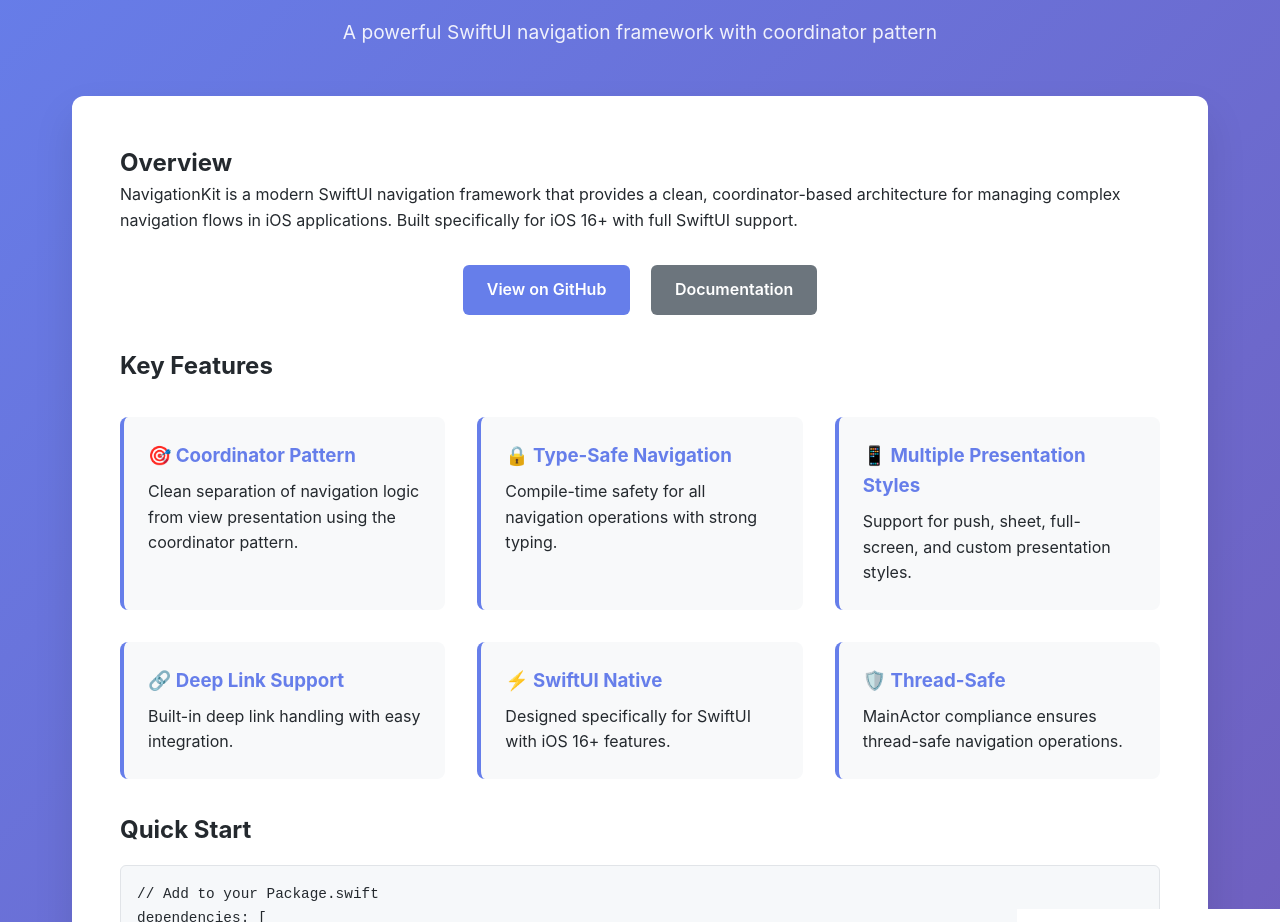
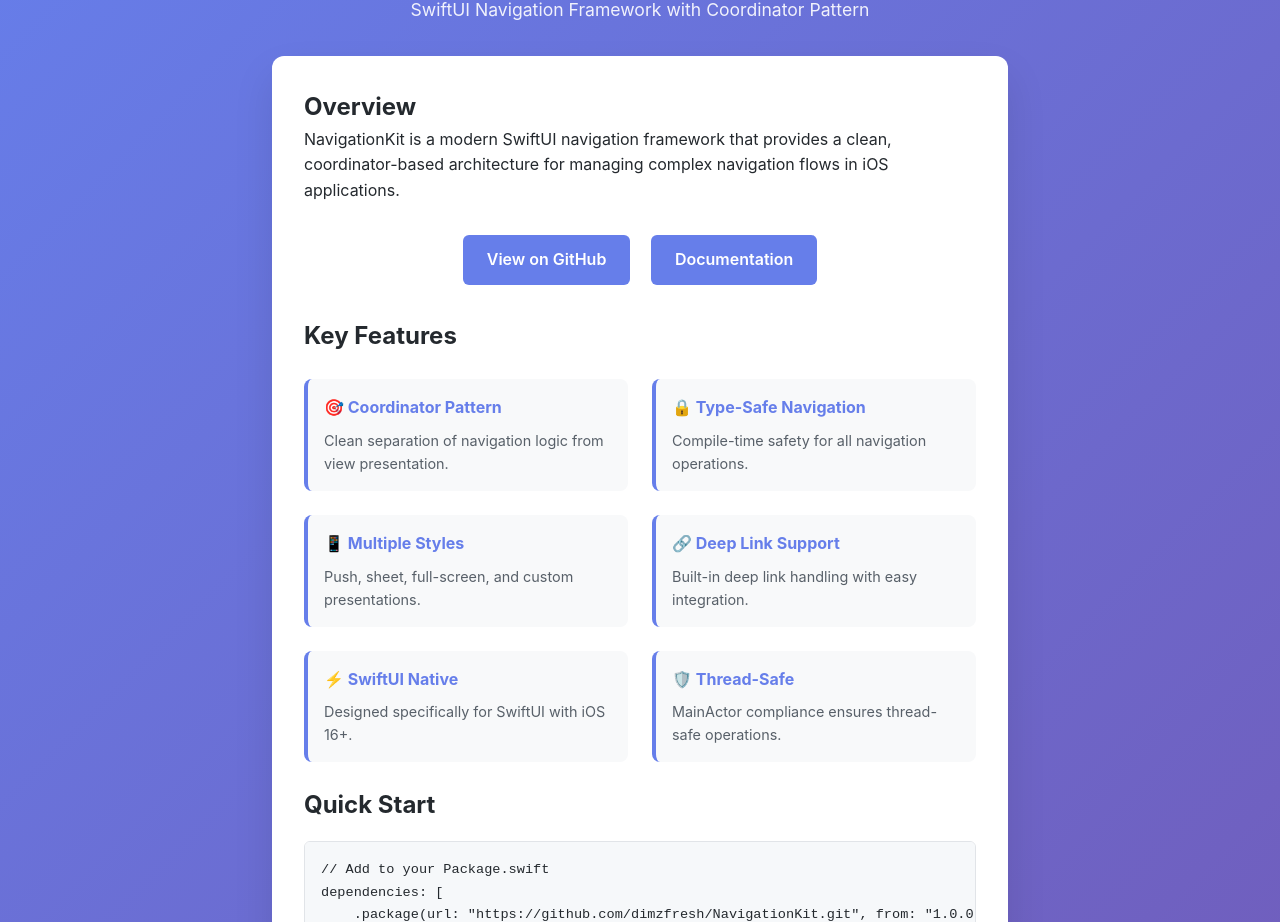
Before and after one commit to dimzfresh/NavigationKit, a plain HTML site: page docs/index.html in a window 1280 px wide. Shown: the part 108-1030 px from the top of the page. Drawn offline with Linux system fonts and the light colour scheme.

Commit message:
Add: GitHub Pages site and documentation link

```diff
--- a/docs/index.html
+++ b/docs/index.html
@@ -20,7 +20,7 @@
         }
 
         .container {
-            max-width: 1200px;
+            max-width: 800px;
             margin: 0 auto;
             padding: 2rem;
         }
@@ -28,37 +28,37 @@
         .header {
             text-align: center;
             color: white;
-            margin-bottom: 3rem;
+            margin-bottom: 2rem;
         }
 
         .header h1 {
-            font-size: 3rem;
-            margin-bottom: 1rem;
+            font-size: 2.5rem;
+            margin-bottom: 0.5rem;
             font-weight: 700;
         }
 
         .header p {
-            font-size: 1.2rem;
+            font-size: 1.1rem;
             opacity: 0.9;
         }
 
         .content {
             background: white;
             border-radius: 12px;
-            padding: 3rem;
+            padding: 2rem;
             box-shadow: 0 20px 40px rgba(0,0,0,0.1);
         }
 
         .features {
             display: grid;
-            grid-template-columns: repeat(auto-fit, minmax(300px, 1fr));
-            gap: 2rem;
-            margin: 2rem 0;
+            grid-template-columns: repeat(auto-fit, minmax(250px, 1fr));
+            gap: 1.5rem;
+            margin: 1.5rem 0;
         }
 
         .feature {
             background: #f8f9fa;
-            padding: 1.5rem;
+            padding: 1rem;
             border-radius: 8px;
             border-left: 4px solid #667eea;
         }
@@ -66,6 +66,12 @@
         .feature h3 {
             color: #667eea;
             margin-bottom: 0.5rem;
+            font-size: 1rem;
+        }
+
+        .feature p {
+            font-size: 0.9rem;
+            color: #586069;
         }
 
         .code-block {
@@ -80,7 +86,7 @@
         .code-block pre {
             margin: 0;
             font-family: 'SF Mono', Monaco, 'Cascadia Code', 'Roboto Mono', Consolas, 'Courier New', monospace;
-            font-size: 0.9rem;
+            font-size: 0.85rem;
         }
 
         .btn {
@@ -92,38 +98,44 @@
             border-radius: 6px;
             font-weight: 600;
             transition: background 0.3s;
+            margin: 0.5rem;
         }
 
         .btn:hover {
             background: #5a6fd8;
         }
 
-        .btn-secondary {
-            background: #6c757d;
-        }
-
-        .btn-secondary:hover {
-            background: #5a6268;
-        }
-
         .buttons {
             text-align: center;
-            margin: 2rem 0;
-        }
-
-        .buttons .btn {
-            margin: 0 0.5rem;
+            margin: 1.5rem 0;
         }
 
         .architecture {
             background: #f8f9fa;
-            padding: 2rem;
+            padding: 1.5rem;
             border-radius: 8px;
-            margin: 2rem 0;
+            margin: 1.5rem 0;
             font-family: monospace;
             white-space: pre;
             overflow-x: auto;
-            font-size: 0.8rem;
+            font-size: 0.7rem;
+        }
+
+        .requirements {
+            background: #e8f4fd;
+            border: 1px solid #b3d9ff;
+            border-radius: 6px;
+            padding: 1rem;
+            margin: 1rem 0;
+        }
+
+        .requirements h3 {
+            color: #0366d6;
+            margin-bottom: 0.5rem;
+        }
+
+        .requirements ul {
+            margin-left: 1rem;
         }
     </style>
 </head>
@@ -131,31 +143,31 @@
     <div class="container">
         <div class="header">
             <h1>🚀 NavigationKit</h1>
-            <p>A powerful SwiftUI navigation framework with coordinator pattern</p>
+            <p>SwiftUI Navigation Framework with Coordinator Pattern</p>
         </div>
 
         <div class="content">
             <h2>Overview</h2>
-            <p>NavigationKit is a modern SwiftUI navigation framework that provides a clean, coordinator-based architecture for managing complex navigation flows in iOS applications. Built specifically for iOS 16+ with full SwiftUI support.</p>
+            <p>NavigationKit is a modern SwiftUI navigation framework that provides a clean, coordinator-based architecture for managing complex navigation flows in iOS applications.</p>
 
             <div class="buttons">
                 <a href="https://github.com/dimzfresh/NavigationKit" class="btn">View on GitHub</a>
-                <a href="https://github.com/dimzfresh/NavigationKit/blob/main/README.md" class="btn btn-secondary">Documentation</a>
+                <a href="https://github.com/dimzfresh/NavigationKit/blob/main/README.md" class="btn">Documentation</a>
             </div>
 
             <h2>Key Features</h2>
             <div class="features">
                 <div class="feature">
                     <h3>🎯 Coordinator Pattern</h3>
-                    <p>Clean separation of navigation logic from view presentation using the coordinator pattern.</p>
+                    <p>Clean separation of navigation logic from view presentation.</p>
                 </div>
                 <div class="feature">
                     <h3>🔒 Type-Safe Navigation</h3>
-                    <p>Compile-time safety for all navigation operations with strong typing.</p>
+                    <p>Compile-time safety for all navigation operations.</p>
                 </div>
                 <div class="feature">
-                    <h3>📱 Multiple Presentation Styles</h3>
-                    <p>Support for push, sheet, full-screen, and custom presentation styles.</p>
+                    <h3>📱 Multiple Styles</h3>
+                    <p>Push, sheet, full-screen, and custom presentations.</p>
                 </div>
                 <div class="feature">
                     <h3>🔗 Deep Link Support</h3>
@@ -163,11 +175,11 @@
                 </div>
                 <div class="feature">
                     <h3>⚡ SwiftUI Native</h3>
-                    <p>Designed specifically for SwiftUI with iOS 16+ features.</p>
+                    <p>Designed specifically for SwiftUI with iOS 16+.</p>
                 </div>
                 <div class="feature">
                     <h3>🛡️ Thread-Safe</h3>
-                    <p>MainActor compliance ensures thread-safe navigation operations.</p>
+                    <p>MainActor compliance ensures thread-safe operations.</p>
                 </div>
             </div>
 
@@ -230,12 +242,14 @@
 │                                                             │
 └─────────────────────────────────────────────────────────────┘</div>
 
-            <h2>Requirements</h2>
-            <ul>
-                <li>iOS 16.0+</li>
-                <li>Swift 5.10+</li>
-                <li>Xcode 15.0+</li>
-            </ul>
+            <div class="requirements">
+                <h3>📋 Requirements</h3>
+                <ul>
+                    <li>iOS 16.0+</li>
+                    <li>Swift 5.10+</li>
+                    <li>Xcode 15.0+</li>
+                </ul>
+            </div>
 
             <div class="buttons">
                 <a href="https://github.com/dimzfresh/NavigationKit" class="btn">Get Started</a>
```
Also changed, not shown: 1 other file.
